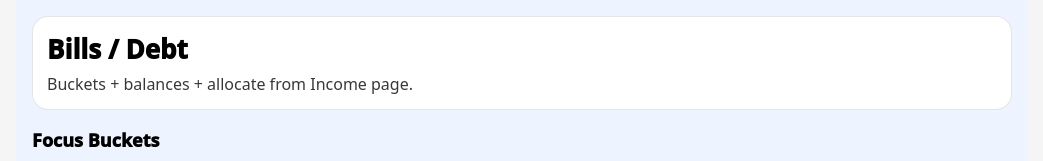
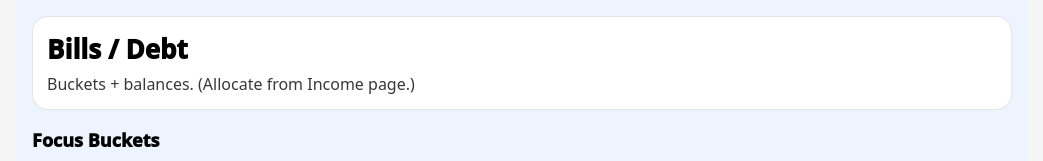
Before and after one commit to KristineMK72/money-control-board, a Next.js app: page /money/bills in a window 1280 px wide. Shown: the top 161 px of the page, without its empty margins (118-1161 px from the left). Built offline with nearby package versions, Linux system fonts and the light colour scheme.

Commit message:
Update page.tsx

```diff
--- a/app/money/bills/page.tsx
+++ b/app/money/bills/page.tsx
@@ -11,7 +11,7 @@ export default function BillsDebtPage() {
   const other = buckets.filter((b) => !b.focus);
 
   return (
-    <MoneyShell title="Bills / Debt" subtitle="Buckets + balances + allocate from Income page.">
+    <MoneyShell title="Bills / Debt" subtitle="Buckets + balances. (Allocate from Income page.)">
       <Section title="Focus Buckets" />
       <BucketGrid>
         {focus.map((b) => (
```
